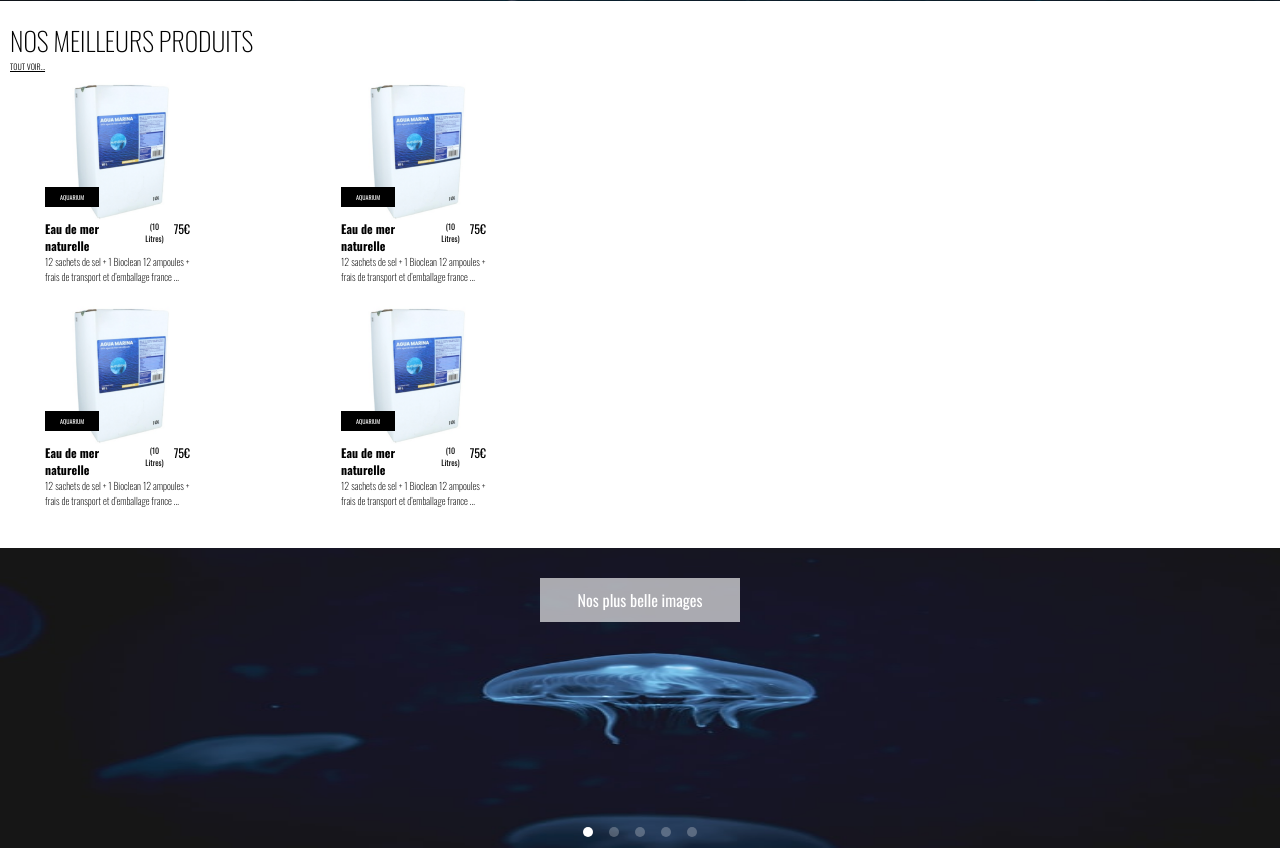
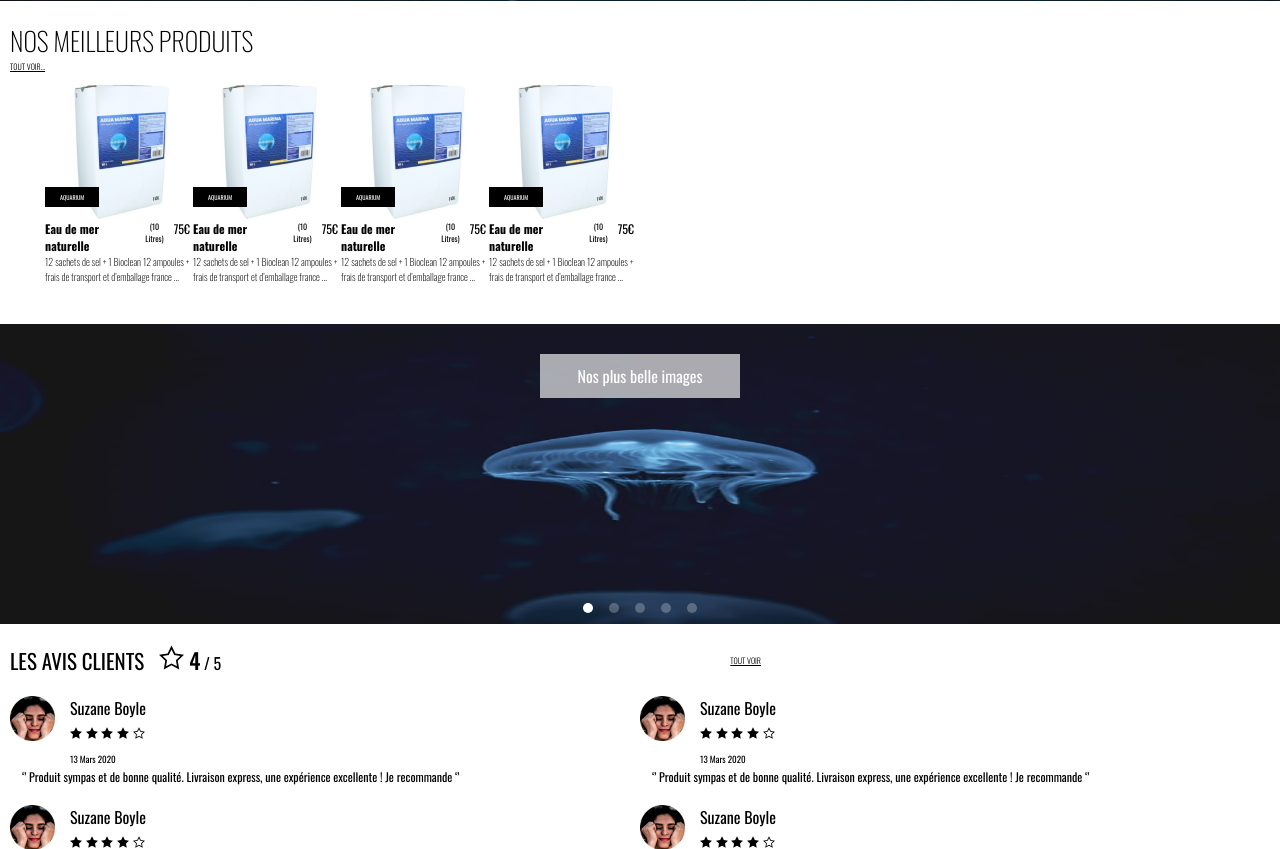
Before and after one commit to ivan-00/Integration_JELLYFICH, a PHP site: page / in a window 1280 px wide. Shown: the part 649-1498 px from the top of the page. Run offline with PHP 8.4, Linux system fonts and the light colour scheme; some libraries are stand-ins or nearby versions.

Commit message:
MAJ article best product

```diff
--- a/style.css
+++ b/style.css
@@ -189,19 +189,17 @@ a:hover {
   display: flex;
   flex-wrap: wrap;
   margin-top: 20px;
-  align-content: center;
+  justify-content: space-between;
 }
 .bloc_article article {
-  width: 50%;
   margin-bottom: 20px;
-  text-align: center;
 }
 /* le cadre des articles */
 .int-article {
   position: relative;
   display: flex;
   height: 140px;
-  width: 100%;
+  /* width: 100%; */
 }
 /* le cadre des articles */
 .img-article {
```
